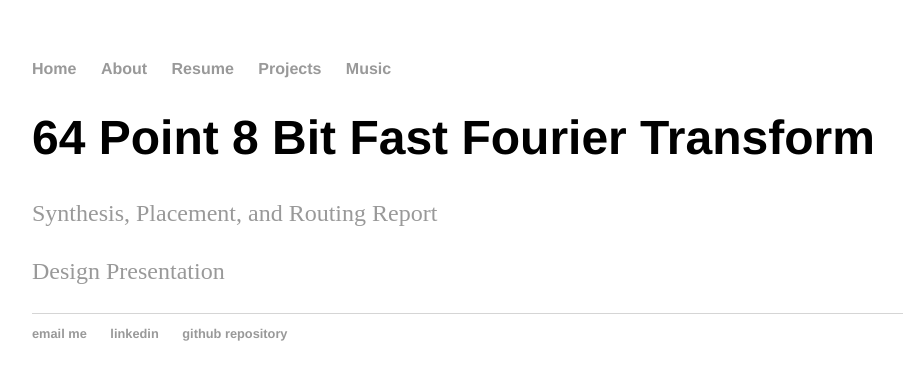
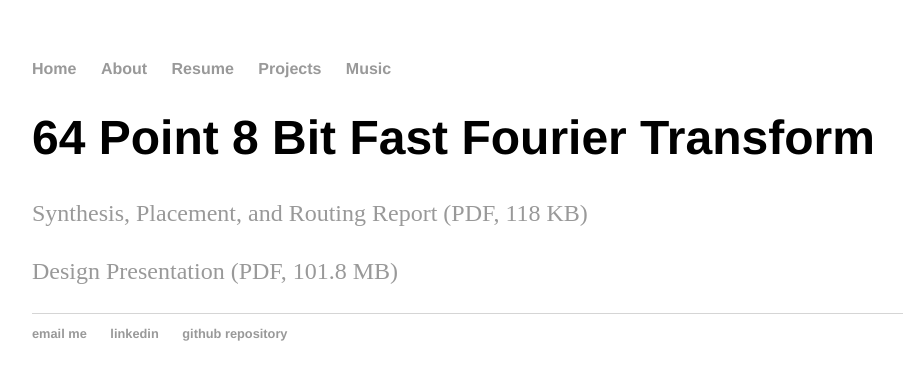
Before and after one commit to zackfravel/zackfravel.github.io, a Jekyll site: the page built from _posts/2017-12-10-FFT.md, in a window 1280 px wide. Shown: the top 380 px of the page, without its empty margins (160-1063 px from the left). Built offline with Jekyll 4.4.1, drawn with Linux system fonts in a browser that asks for light colours.

Commit message:
Update 2017-12-10-FFT.md

```diff
--- a/_posts/2017-12-10-FFT.md
+++ b/_posts/2017-12-10-FFT.md
@@ -3,6 +3,6 @@ layout: post
 title: "64 Point 8 Bit Fast Fourier Transform"
 ---
 
-[Synthesis, Placement, and Routing Report](https://zackfravel.github.io/assets/pdf/fft.pdf)
+[Synthesis, Placement, and Routing Report (PDF, 118 KB)](https://zackfravel.github.io/assets/pdf/fft.pdf)
 
-[Design Presentation](https://zackfravel.github.io/assets/pdf/fftpresentation.pdf)
+[Design Presentation (PDF, 101.8 MB)](https://zackfravel.github.io/assets/pdf/fftpresentation.pdf)
```
